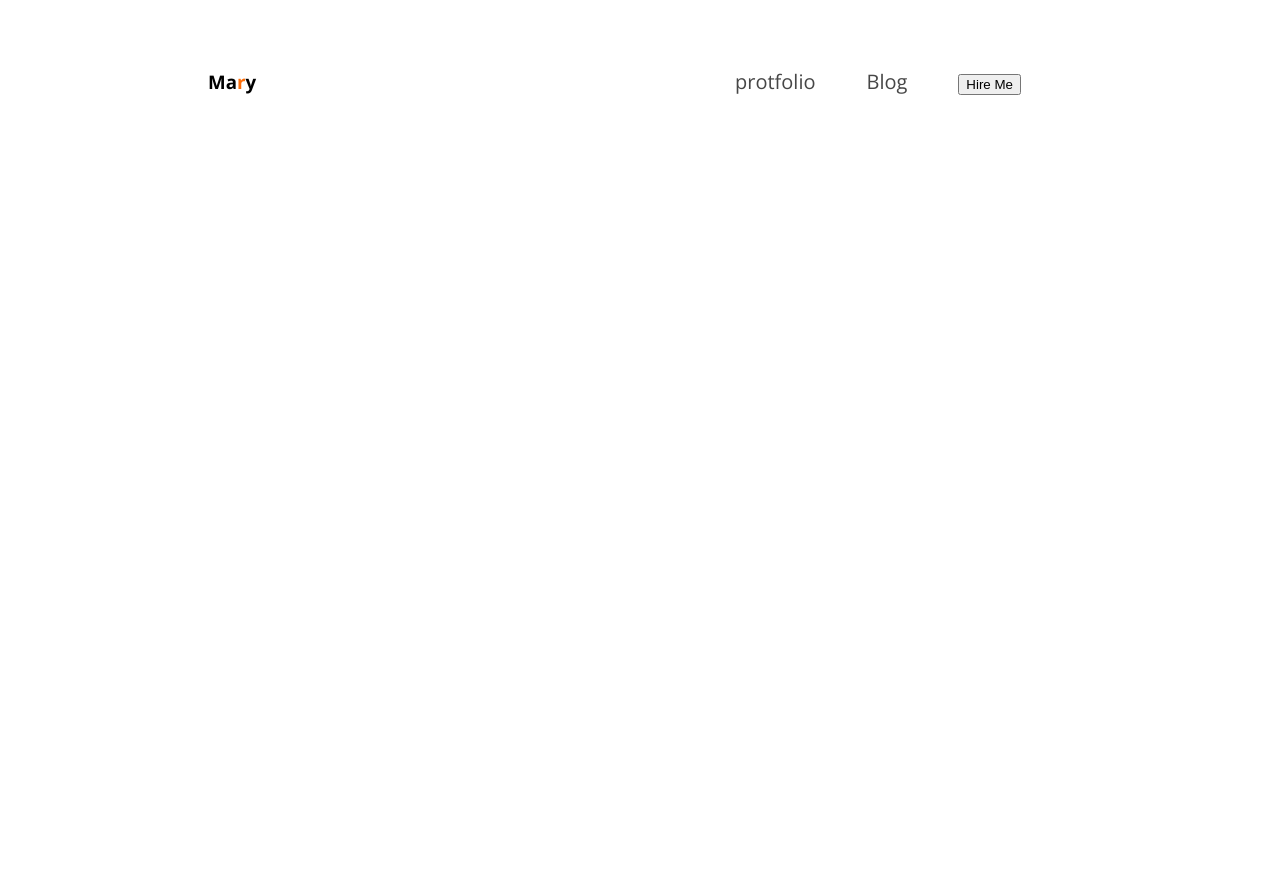
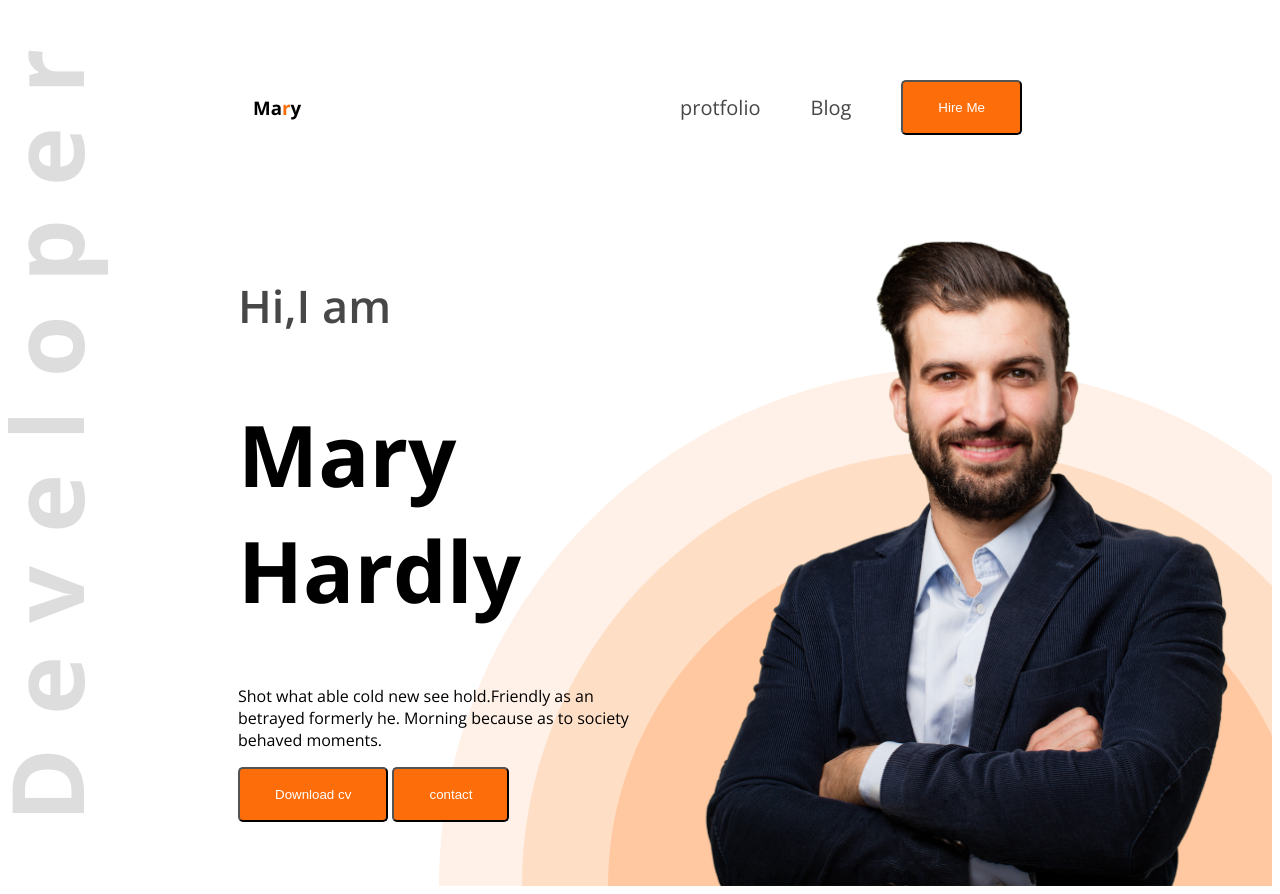
Before and after one commit to spparves/web-dev-portfolio, a plain HTML site: page index.html in a window 1280 px wide. Before the commit the page ends 800 px from the top, so only its background shows below. Drawn offline with nearby package versions, Linux system fonts and the light colour scheme.

Commit message:
class-6-4

```diff
--- a/index.html
+++ b/index.html
@@ -6,19 +6,32 @@
     <title>web developer protfolio</title>
     <link rel="preconnect" href="https://fonts.googleapis.com">
 <link rel="preconnect" href="https://fonts.gstatic.com" crossorigin>
-<link href="https://fonts.googleapis.com/css2?family=Open+Sans:ijtal,wght@0,300..800;1,300..800&display=swap" rel="stylesheet">
-    <link rel="stylesheet" href="style.css">
+<link href="https://fonts.googleapis.com/css2?family=Open+Sans:ital,wght@0,300..800;1,300..800&display=swap" rel="stylesheet">
+<link rel="stylesheet" href="style.css">
 </head>
-<body class="open-sans-normal">
-    <header>
-        <nav class="nav-titel">
-            <h3>Ma<span class="text-primary">r</span>y</h3>
+<body class="open-sans">
+    <header class="header">
+        <nav>
+            <h3  class="nav-titel">Ma<span class="text-primary">r</span>y</h3>
             <ul>
                 <li><a class="dark-2" href="">protfolio</a></li>
                 <li><a class="dark-2" href="">Blog</a></li>
-                <li><a class="dark-2" href=""><button>Hire Me</button></a></li>
+                <li><a class="dark-2" href=""><button class="btn-primary">Hire Me</button></a></li>
             </ul>
         </nav>
+        <div class="banner">
+            <div class="banner-content">
+                <h4 class="banner-greeting dark-2">Hi,I am</h4>
+                <h1 class="banner-titel">Mary Hardly</h1>
+                <p class="banner-description">
+                    Shot what able cold new see hold.Friendly as an betrayed formerly he. Morning because as to society behaved moments.
+                </p>
+                <button class="btn-primary">Download cv</button>
+                <button class="btn-primary">contact</button>
+
+            </div>
+            <img class="banner-profil-pictur" src="images/hardy.png" alt="">
+        </div>
     </header>
 </body>
 </html>
--- a/style.css
+++ b/style.css
@@ -1,22 +1,38 @@
 
 
-.open-sans-normal{
-    font-family: "Open Sans", serif;
-    font-optical-sizing: auto;
-    font-weight:
-    font-style:
-    font-variation-settings:
-      "wdth" 100;
-  }
 
+
+.open-sans{
+  font-family: "Open Sans", serif;
+  font-optical-sizing: auto;
+  font-weight: <weight>;
+  font-style: normal;
+  font-variation-settings:
+    "wdth" 100;
+}
 
 .text-primary{
     color: #FD6E0A;
+    font-size: bold;
 }
 .dark-2{
     color: #474747;
 }
 
+.btn-primary{
+    background-color: #FD6E0A;
+    color: white;
+    padding: 18px 35px;
+    border-radius: 5px;
+}
+
+.header{
+    background-image: url("../images/developer.png"), url(
+        '../images/header_bg.png'
+    );
+    background-repeat: no-repeat;
+    background-position: top left, bottom right ;
+}
 /* nav style */
 nav{
     display: flex;
@@ -31,15 +47,45 @@ nav{
 
 nav ul li{
     list-style: none;
-    margin-right: 51px;
+    margin-right: 50px;
 
 }
 
 nav ul{
     display: flex;
+    align-items: center;
 }
 
 nav a{
     text-decoration: none;
     font-size: 20px;
 }
+.nav-titel{
+    font-weight: 800px;
+    margin: 45px;
+
+}
+
+/* banner style */
+.banner{
+    display: flex;
+    justify-content: space-between;
+    margin: 0 35px 0 230px;
+}
+
+.banner-content{
+    max-width: 540px;
+}
+.banner-greeting{
+    font-size: 45px;
+    font-weight: 600;
+
+}
+
+.banner-titel{
+    font-weight: bold;
+    font-size: 85px;
+}
+.banner-profil-pictur{
+    width: 580px;
+}
```
